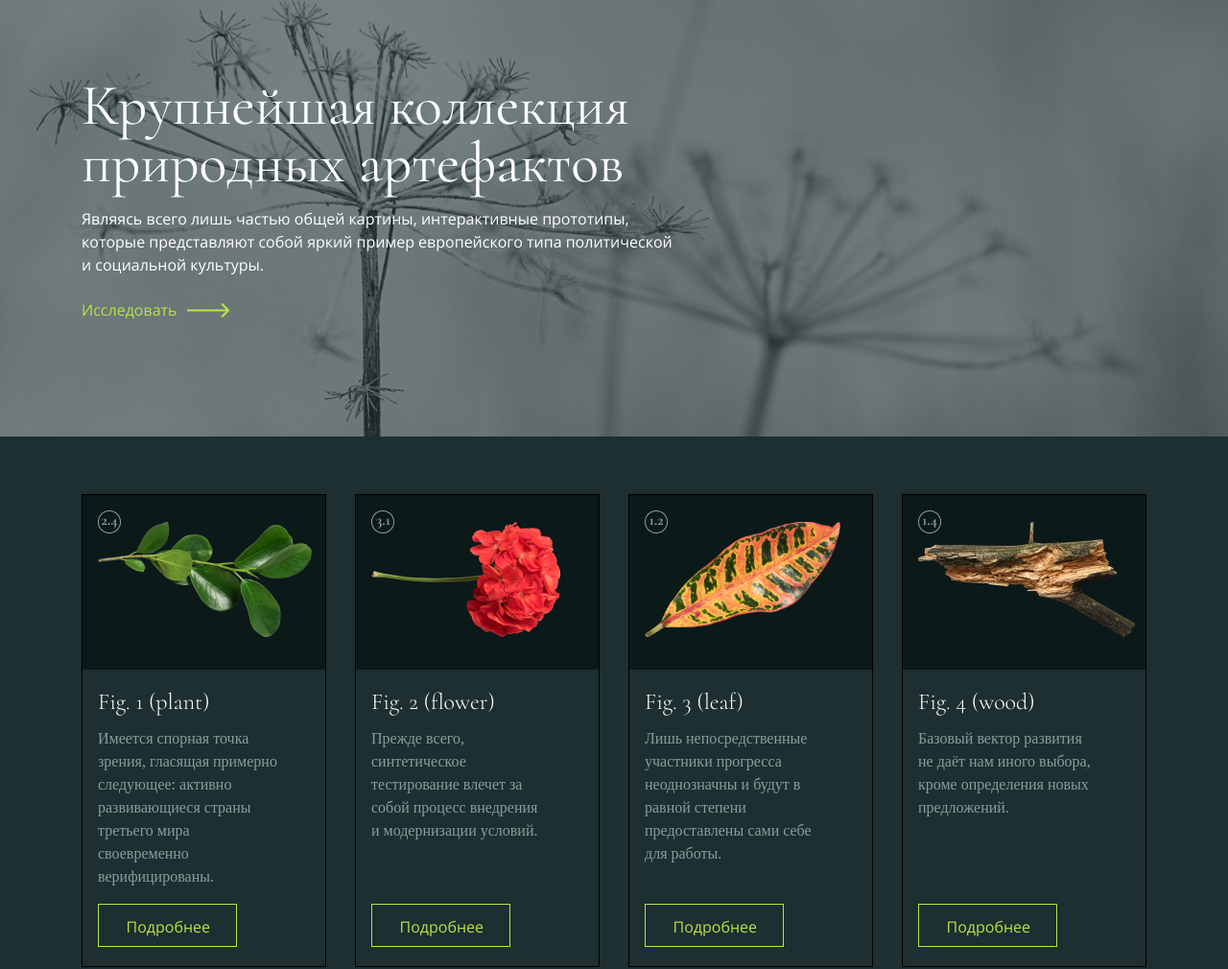
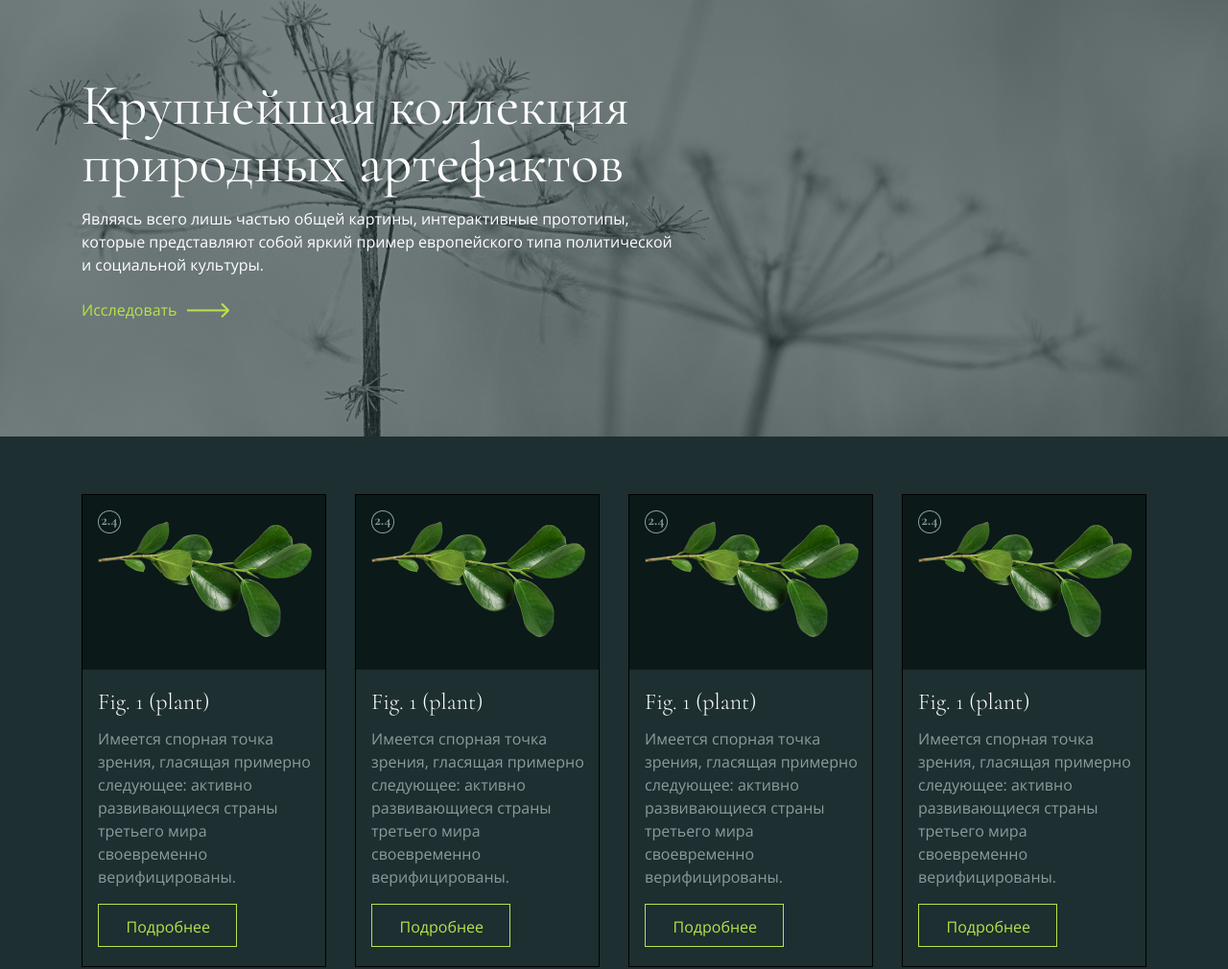
Before and after one commit to Nafffar/Nafffar.github.io, a plain HTML site: page index.html in a window 1280 px wide. Shown: the part 95-1105 px from the top of the page at 96% size. Drawn offline with Linux system fonts and the light colour scheme.

Commit message:
added js cards

```diff
--- a/css/main.css
+++ b/css/main.css
@@ -67,17 +67,36 @@
     padding-top: 60px;
 }
 
-.flower-blocks{
+.Cont-slider{
+    width: 1140px;
+    margin: auto;
+
+}
+
+.slider{
     width: 1110px;
     margin: auto;
+    overflow: hidden;
+
+}
+
+.flower-blocks{
+    width: 9999px;
+    margin: auto;
     display: flex;
-    justify-content: space-between;
+    justify-content: left;
+
 }
 
 .flower{
     width: 255px;
     height: 493px;
     border: 1px solid black;
+    margin-right: 30px;
+}
+
+.flower:last-child{
+    margin-right: 0px;
 }
 
 .pictures-block{
@@ -108,11 +127,12 @@
 
 .description{
     display: block;
-    width: 190px; /*почему не сопоставляется с макетом?*/
+    width: 223px;
     height: 168px;
     font-size: 16px;
     line-height: 24px;
     color: #899D9D;
+    font-family: "OpenSans-Regular";
 }
 
 
--- a/index.html
+++ b/index.html
@@ -10,6 +10,7 @@
     <link rel="stylesheet" href="css/main.css">
     <link rel="stylesheet" href="css/footer.css">
     <link rel="stylesheet" href="css/fonts.css">
+    <script src="jsp/index.js"></script>
 </head>
 <body>
     <div class="wrap">
@@ -55,64 +56,30 @@
 
             <div class="Cont-artifacts">
                 <div class="Cont-slider">
-                    <div class="flower-blocks">
-                        <div class="flower">
+                    <div class="slider">
+                        <div class="flower-blocks">
+                        <!-- <div class="flower">
                             <div class="pictures-block">
                                 <img class="numberFlower" src="imgs/2.4.png" alt="">
                                 <img class="pictureFlower" src="imgs/1.png" alt="">
                             </div>
                             <div class="about-flower">
-                                <text class="name-flower">Fig. 1 (plant)</text>
-                                <text class="description">Имеется спорная точка зрения,
+                                <span class="name-flower">Fig. 1 (plant)</span>
+                                <span class="description">Имеется спорная точка зрения,
                                                         гласящая примерно следующее:
                                                         активно развивающиеся страны
                                                         третьего мира своевременно верифицированы.
-                                </text>
+                                </span>
                             </div>
                             <a class="details" href="">Подробнее</a>
-                        </div>
-                        <div class="flower">
-                            <div class="pictures-block">
-                                <img class="numberFlower" src="imgs/3.1.png" alt="">
-                                <img class="pictureFlower" src="imgs/2.png" alt="">
-                            </div>
-                            <div class="about-flower">
-                                <div class="name-flower">Fig. 2 (flower)</div>
-                                <div class="description">Прежде всего, синтетическое
-                                                        тестирование влечет за собой
-                                                        процесс внедрения и модернизации условий.</div>
-                            </div>
-                            <a class="details" href="">Подробнее</a>
-                        </div>
-                        <div class="flower">
-                            <div class="pictures-block">
-                                <img class="numberFlower" src="imgs/1.2.png" alt="">
-                                <img class="pictureFlower" src="imgs/3.png" alt="">
-                            </div>
-                            <div class="about-flower">
-                                <div class="name-flower">Fig. 3 (leaf)</div>
-                                <div class="description">Лишь непосредственные участники
-                                                    прогресса неоднозначны и будут в
-                                                    равной степени предоставлены сами
-                                                    себе для работы.</div>
-                            </div>
-                            <a class="details" href="">Подробнее</a>
-                        </div>
-                        <div class="flower">
-                            <div class="pictures-block">
-                                <img class="numberFlower" src="imgs/1.4.png" alt="">
-                                <img class="pictureFlower" src="imgs/4.png" alt="">
-                            </div>
-                            <div class="about-flower">
-                                <div class="name-flower">Fig. 4 (wood)</div>
-                                <div class="description">Базовый вектор развития не
-                                                    даёт нам иного выбора, кроме
-                                                    определения новых предложений.</div>
-                            </div>
-                            <a class="details" href="">Подробнее</a>
+                        </div> -->
                         </div>
                     </div>
-                    <div class="buttons"></div>
+                    <div class="buttons">
+                        <div class="arrowLeft"></div>
+                        <div class="couterSlider"></div>
+                        <div class="arrowRight"></div>
+                    </div>
                 </div>
             </div>
         </main>
--- /dev/null
+++ b/jsp/index.js
@@ -0,0 +1,67 @@
+'use strict'
+document.addEventListener('DOMContentLoaded', ()=>{
+    function createCard(number, img, tittle, text, link = ''){
+        let flower = document.createElement('div');
+        flower.classList.add('flower');
+
+        let picturesBlock = document.createElement('div');
+        picturesBlock.classList.add('pictures-block');
+        flower.append(picturesBlock)
+
+
+        let img1 = document.createElement('img');
+        img1.classList.add('numberFlower');
+        img1.setAttribute('src', number);
+        picturesBlock.append(img1);
+
+
+        let img2 = document.createElement('img');
+        img2.classList.add('pictureFlower');
+        img2.setAttribute('src', img);
+        picturesBlock.append(img2);
+
+        let aboutFlower = document.createElement('div');
+        aboutFlower.classList.add('about-flower');
+        flower.append(aboutFlower);
+
+        let nameFlower = document.createElement('span');
+        nameFlower.classList.add('name-flower');
+        nameFlower.innerHTML = tittle;
+        aboutFlower.append(nameFlower);
+
+        let desc = document.createElement('span');
+        desc.classList.add('description');
+        desc.innerHTML = text;
+        aboutFlower.append(desc);
+
+        let details = document.createElement('a');
+        details.classList.add('details');
+        details.innerHTML = 'Подробнее';
+        details.setAttribute('href', link);
+        flower.append(details);
+
+
+
+        return flower
+    }
+
+    let Flowers = [];
+    Flowers.push(createCard('imgs/2.4.png', 'imgs/1.png','Fig. 1 (plant)',
+    'Имеется спорная точка зрения, гласящая примерно следующее: активно развивающиеся страны третьего мира своевременно верифицированы.' ))
+
+    Flowers.push(createCard('imgs/2.4.png', 'imgs/1.png','Fig. 1 (plant)',
+    'Имеется спорная точка зрения, гласящая примерно следующее: активно развивающиеся страны третьего мира своевременно верифицированы.' ))
+
+    Flowers.push(createCard('imgs/2.4.png', 'imgs/1.png','Fig. 1 (plant)',
+    'Имеется спорная точка зрения, гласящая примерно следующее: активно развивающиеся страны третьего мира своевременно верифицированы.' ))
+
+    Flowers.push(createCard('imgs/2.4.png', 'imgs/1.png','Fig. 1 (plant)',
+    'Имеется спорная точка зрения, гласящая примерно следующее: активно развивающиеся страны третьего мира своевременно верифицированы.' ))
+
+
+    let flowerBlocks = document.querySelector('.flower-blocks');
+    for(let i = 0; i < Flowers.length; i++){
+        flowerBlocks.append(Flowers[i]);
+    }
+
+})
```
